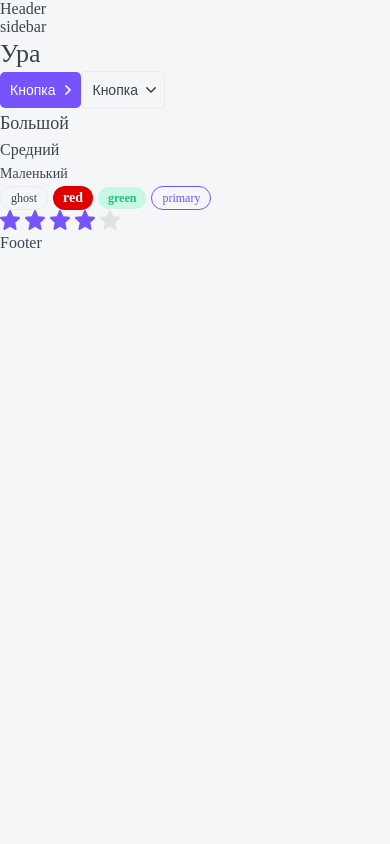
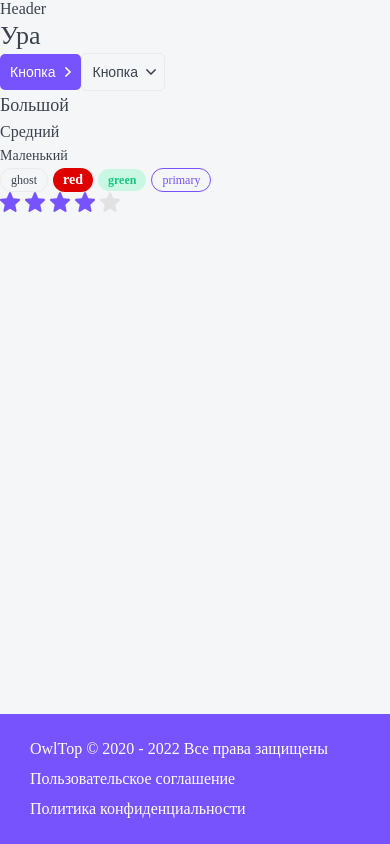
Before and after one commit to warlok38/warlok38-StepikReactNextJS, a Next.js app: page / in a window 390 px wide. Built offline with nearby package versions, Linux system fonts and the light colour scheme.

Commit message:
style: added layout, footer styles

```diff
--- a/layout/Footer/Footer.module.css
+++ b/layout/Footer/Footer.module.css
@@ -0,0 +1,21 @@
+.footer {
+  display: grid;
+  grid-template-columns: 1fr auto auto;
+  gap: 10px 40px;
+
+  padding: 25px 30px;
+  background-color: var(--primary);
+  color: var(--white);
+  font-size: 16px;
+  line-height: 20px;
+}
+
+.footer a:hover {
+  color: var(--gray-light);
+}
+
+@media (max-width: 765px) {
+  .footer {
+    grid-template-columns: 1fr;
+  }
+}
--- a/layout/Footer/Footer.tsx
+++ b/layout/Footer/Footer.tsx
@@ -2,7 +2,18 @@
 import styles from "./Footer.module.css";
 import { FooterProps } from "./Footer.props";
 import cn from "classnames";
+import { format } from "date-fns";
 
-export const Footer = ({ ...props }: FooterProps): JSX.Element => {
-  return <div {...props}>Footer</div>;
+export const Footer = ({ className, ...props }: FooterProps): JSX.Element => {
+  return (
+    <footer className={cn(className, styles.footer)} {...props}>
+      <div>OwlTop © 2020 - {format(new Date(), "yyyy")} Все права защищены</div>
+      <a href="#" target="_blank">
+        Пользовательское соглашение
+      </a>
+      <a href="#" target="_blank">
+        Политика конфиденциальности
+      </a>
+    </footer>
+  );
 };
--- a/layout/Layout.module.css
+++ b/layout/Layout.module.css
@@ -0,0 +1,44 @@
+.wrapper {
+  display: grid;
+  grid-template-columns: auto 230px minmax(320px, 1200px) auto;
+  grid-template-rows: auto 1fr auto;
+  grid-template-areas:
+    ". header header ."
+    ". sidebar body ."
+    "footer footer footer footer";
+  min-height: 100vh;
+  gap: 0 30px;
+}
+
+.header {
+  grid-area: header;
+  display: none;
+}
+
+.sidebar {
+  grid-area: sidebar;
+}
+
+.body {
+  grid-area: body;
+}
+
+.footer {
+  grid-area: footer;
+}
+
+@media (max-width: 765px) {
+  .wrapper {
+    grid-template-columns: minmax(320px, 1fr);
+    grid-template-areas:
+      "header"
+      "body"
+      "footer";
+  }
+  .sidebar {
+    display: none;
+  }
+  .header {
+    display: block;
+  }
+}
--- a/layout/Layout.tsx
+++ b/layout/Layout.tsx
@@ -8,14 +8,12 @@
 
 const Layout = ({ children }: LayoutProps): JSX.Element => {
   return (
-    <>
-      <Header />
-      <div>
-        <Sidebar />
-        <div>{children}</div>
-      </div>
-      <Footer />
-    </>
+    <div className={styles.wrapper}>
+      <Header className={styles.header} />
+      <Sidebar className={styles.sidebar} />
+      <div className={styles.body}>{children}</div>
+      <Footer className={styles.footer} />
+    </div>
   );
 };
 
--- a/package.json
+++ b/package.json
@@ -11,6 +11,7 @@
   },
   "dependencies": {
     "classnames": "^2.3.1",
+    "date-fns": "^2.29.2",
     "next": "^12.2.5",
     "react": "18.0.0",
     "react-dom": "18.0.0"
```
Also changed, not shown: 1 other file (tests, documents, lock files or other folders).
